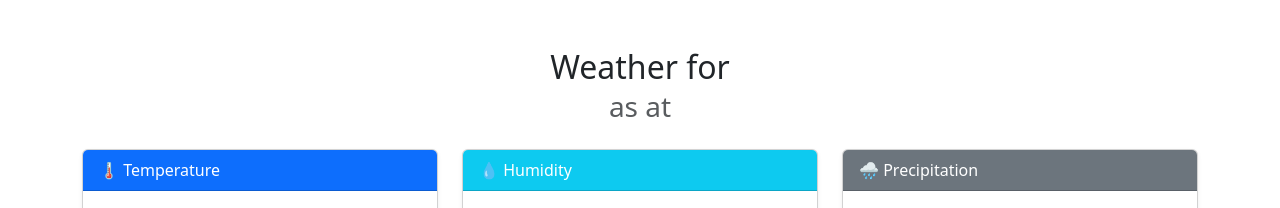
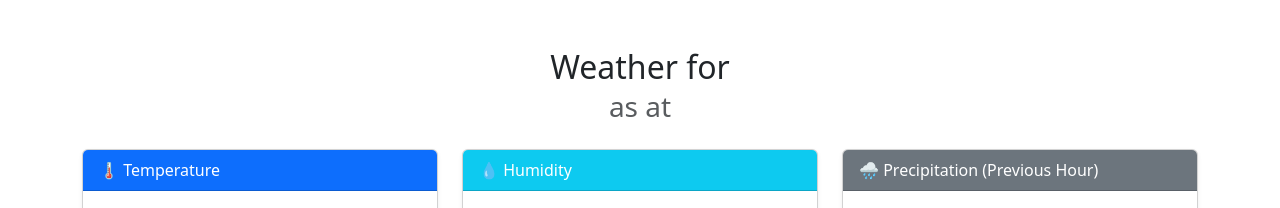
Before and after one commit to LiamSpatola/WeatherVane, a Flask app: template templates/current.html in a window 1280 px wide. Shown: the part 56-264 px from the top of the page. Run offline with Flask 3, Linux system fonts and the light colour scheme; the template is opened without the code that fills it, so the values that code supplies are empty; parts of the project's set-up code (start-up, migrations or seed data) failed here and were passed over.

Commit message:
Updated precipitation heading in current.html to reflect that the data is for the prior hour

```diff
--- a/templates/current.html
+++ b/templates/current.html
@@ -36,7 +36,7 @@
         <!-- Precipitation -->
         <div class="col-md-6 col-lg-4">
             <div class="card shadow-sm h-100">
-                <div class="card-header bg-secondary text-white">🌧️ Precipitation</div>
+                <div class="card-header bg-secondary text-white">🌧️ Precipitation (Previous Hour)</div>
                 <div class="card-body">
                     <p><b>Probability:</b> {{ current["precipitation"]["probability"] }}%</p>
                     <p><b>Total:</b> {{ current["precipitation"]["amount"] }} mm</p>
```
